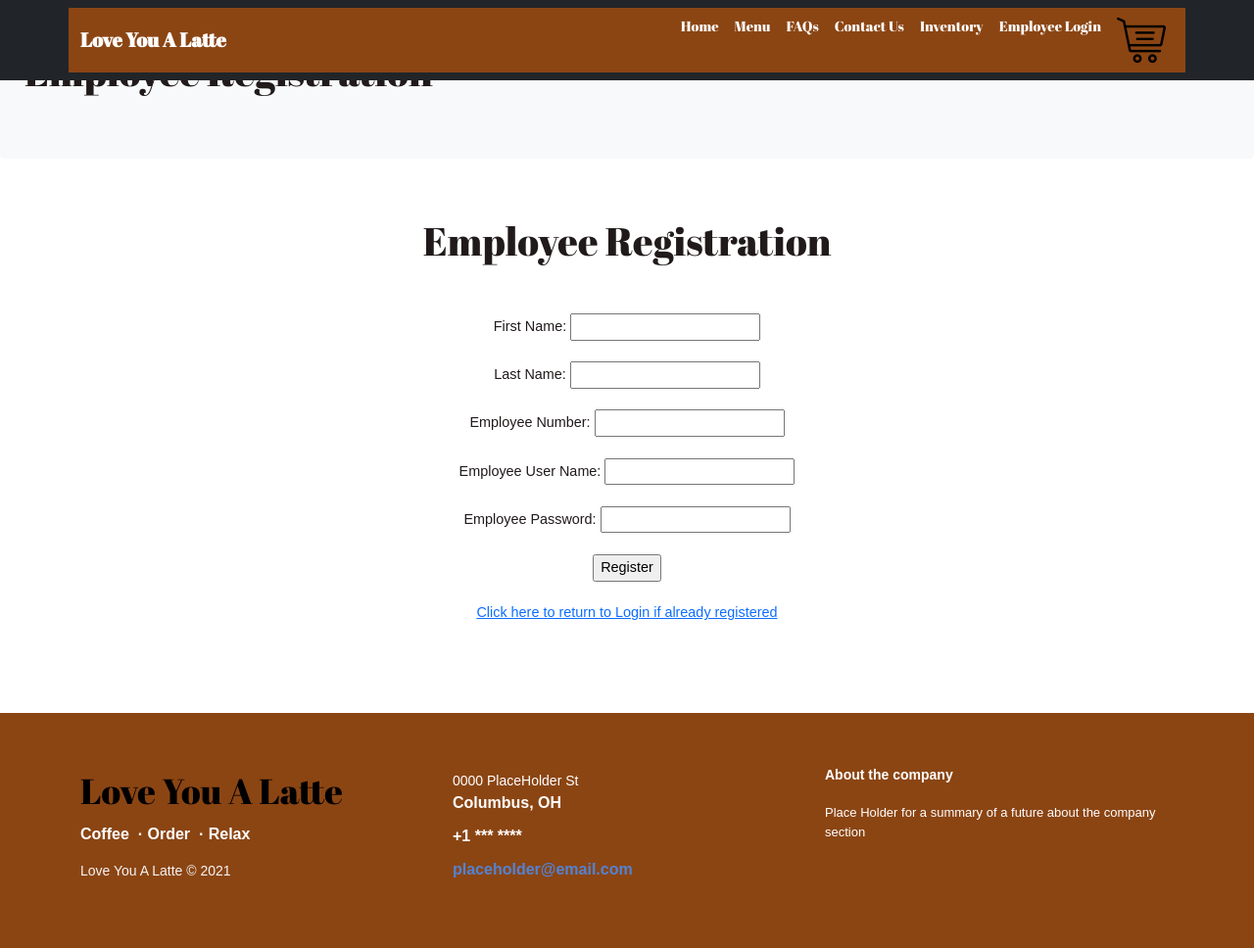
After one commit to bpawletzki/team-crider-02-orange-docker, a PHP site: page /employeeRegistration.php in a window 1280 px wide. The commit adds this page. Shown: the whole page at 98% size. Run offline with PHP 8.4, Linux system fonts and the light colour scheme.

Commit message:
LauraV updates 2

```diff
--- a/public/components/nav.php
+++ b/public/components/nav.php
@@ -8,6 +8,7 @@
                     <li class="nav-item"><a class="nav-link active" href="../FAQs.php" style="font-family: 'Abril Fatface', serif;" data-bs-target="FAQs.html">FAQs</a></li>
                     <li class="nav-item"><a class="nav-link active" href="../ContactUs.php" style="font-family: 'Abril Fatface', serif;" data-bs-target="Contact%20Us.html">Contact Us</a></li>
                     <li class="nav-item"><a class="nav-link active" href="../inventory.php" style="font-family: 'Abril Fatface', serif;" data-bs-target="inventory.html">Inventory</a></li>
+                    <li class="nav-item"><a class="nav-link active" href="../employeeLogin.php" style="font-family: 'Abril Fatface', serif;" data-bs-target="employeeLogin.html">Employee Login</a></li>
                     <li class="nav-item"><a class="nav-link active" href="../cart.php" style="font-family: 'Abril Fatface', serif;"><img src="assets/img/cart.png"></a></li>
                 </ul>
             </div>
--- /dev/null
+++ b/public/employeeRegistration.php
@@ -0,0 +1,73 @@
+<!-- <?php
+// session_start();
+// include("connection.php");
+// include("funcitons.php");
+
+// $user_data = check_login($con);
+?> -->
+<!DOCTYPE html>
+<html>
+<head>
+
+    <title>Love You A Latte</title>
+    <?php include('./components/header.php') ?>
+
+</head>
+
+<body>
+<?php include('./components/nav.php') ?>
+
+    <div id="employeeRegistration">
+        <div class="bg-light border rounded border-light jumbotron py-5 px-4">
+            <h1 style="font-family: 'Abril Fatface', serif;">Employee Registration</h1>
+            <p></p>
+        </div>
+    </div>
+
+    <div class="container site-section" id="employeeRegistration">
+        <h1 style="font-family: 'Abril Fatface', serif;">Employee Registration</h1>
+        <form method="post" action="process.php" id="employeeLogin">
+            <label for="employeeFirstName">First Name:</label>
+                <input type="text" id="employeeFirstName" name="firstName"><br><br>
+            <label for="employeeLastName">Last Name:</label>
+                <input type="text" id="employeeLastName" name="LastName"><br><br>
+            <label for="employeeUserID">Employee Number:</label>
+                <input type="text" id="employeeUserID" name="employeeUserID"><br><br>
+            <label for="employeeUserName">Employee User Name:</label>
+                <input type="text" id="employeeUserName" name="employeeUserName"><br><br>
+            <label for="employeePassword">Employee Password:</label>
+                <input type="text" id="employeePassword" name="employeePassword"><br><br>
+            </form>
+            <input type="submit" form= "employeeRegister" name="register" value="Register"><br><br>
+            <a href="employeeLogin.php">Click here to return to Login if already registered</a>
+        </div><br>
+
+<footer>
+        <div class="container">
+            <div class="row">
+                <div class="col-sm-6 col-md-4 footer-navigation">
+                    <h3><a href="#" style="font-family: 'Abril Fatface', serif;">Love You A Latte</a></h3>
+                    <p class="links"><a href="#">Coffee&nbsp;</a><strong> · </strong><a href="#">Order&nbsp;</a><strong> · </strong><a href="#">Relax</a><strong> </strong></p>
+                    <p class="company-name">Love You A Latte © 2021</p>
+                </div>
+                <div class="col-sm-6 col-md-4 footer-contacts">
+                    <div>
+                        <p><span class="new-line-span">0000 PlaceHolder St</span> Columbus, OH</p>
+                    </div>
+                    <div>
+                        <p class="footer-center-info email text-start"> +1 *** ****</p>
+                    </div>
+                    <div>
+                        <p> <a href="#" target="_blank">placeholder@email.com</a></p>
+                    </div>
+                </div>
+                <div class="col-md-4 footer-about">
+                    <h4>About the company</h4>
+                    <p>Place Holder for a summary of a future about the company section</p>
+                    <div class="social-links social-icons"></div>
+                </div>
+            </div>
+        </div>
+        <?php include('./components/footer.php') ?>
+</body>
+</html>
```
Also changed, not shown: public/employeeLogin.php (added, +74 -0 lines), 3 other files.
